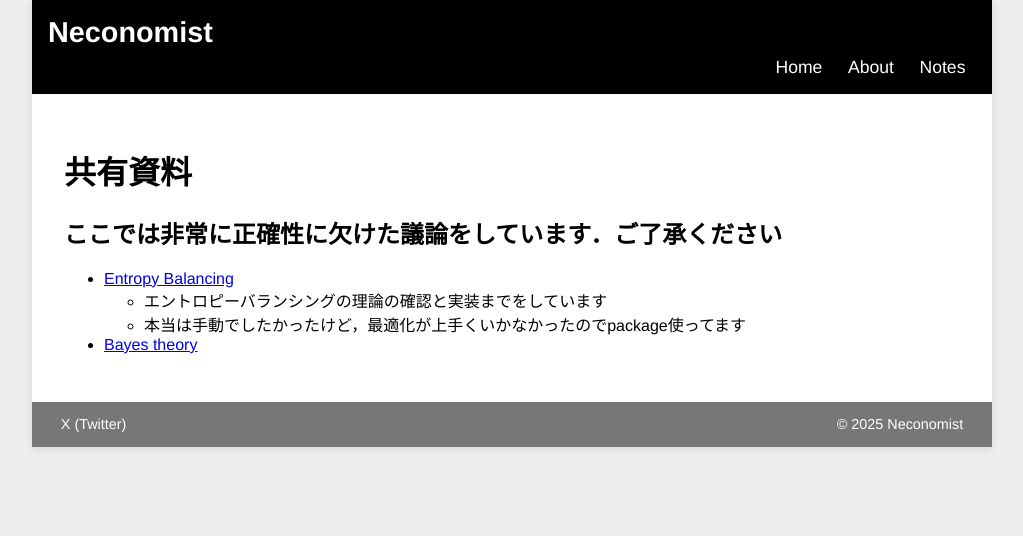
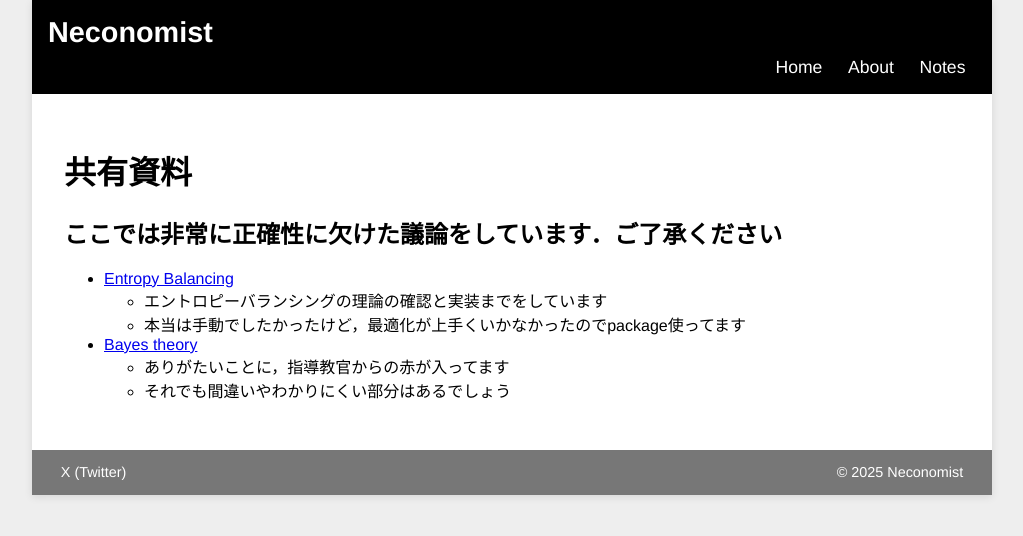
Before and after one commit to neconomist/neconomist.github.io, a Jekyll site: the page built from notes.md, in a window 1280 px wide. Shown: the top 536 px of the page, without its empty margins (128-1151 px from the left). Built offline with Jekyll 4.4.1, drawn with Linux system fonts in a browser that asks for light colours.

Commit message:
Update notes.md

```diff
--- a/notes.md
+++ b/notes.md
@@ -12,3 +12,5 @@ permalink: /notes/
   - 本当は手動でしたかったけど，最適化が上手くいかなかったのでpackage使ってます
 
 - [Bayes theory](/notes/Bayesian_theory.html)
+  - ありがたいことに，指導教官からの赤が入ってます
+  - それでも間違いやわかりにくい部分はあるでしょう
```
